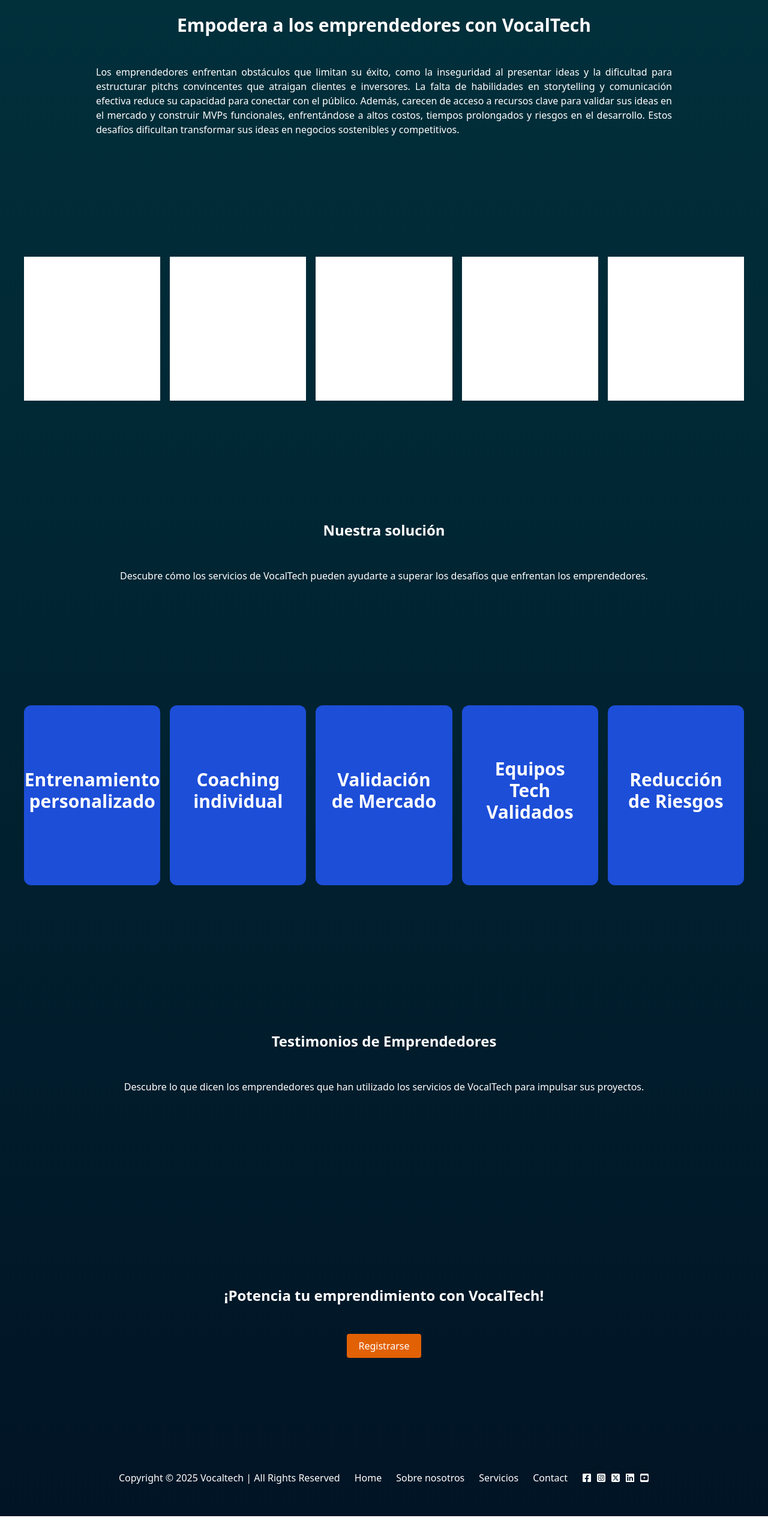
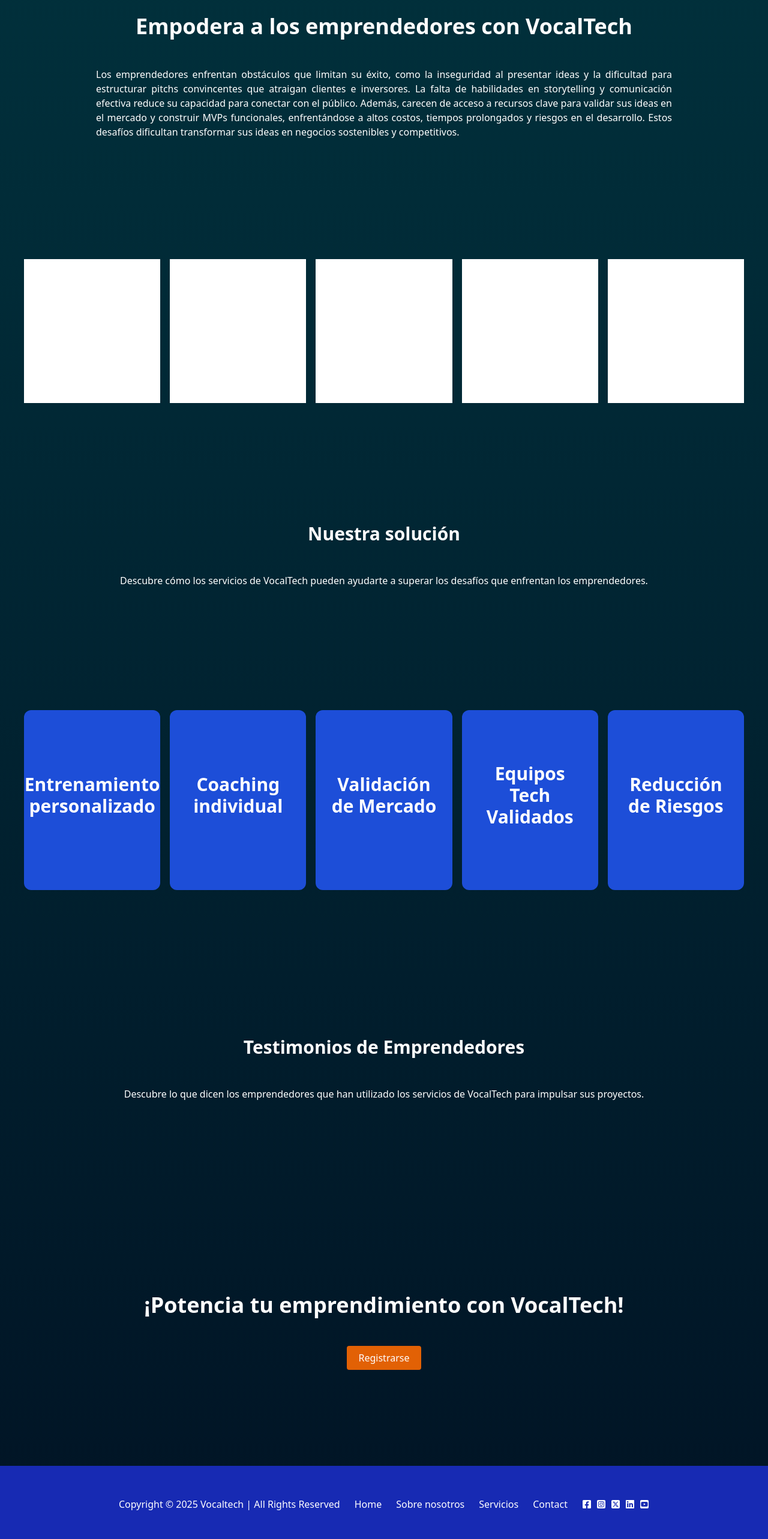
Before and after one commit to No-Country-simulation/h4-02-vocaltech, a React (Vite) app in the folder front/: page /emprendedores in a window 1280 px wide. Shown: the part 214-2780 px from the top of the page at 60% size. Before the commit the page ends 2742 px from the top, so only its background shows below. Built offline with nearby package versions, Linux system fonts and the light colour scheme.

Commit message:
fix footer style

```diff
--- a/front/src/components/Footer.tsx
+++ b/front/src/components/Footer.tsx
@@ -7,7 +7,7 @@ import { FaSquareInstagram, FaSquareXTwitter, FaLinkedin, FaSquareYoutube } from
 
 const Footer = () => {
     return (
-        <div className='flex flex-col justify-center items-center h-16 gap-4  text-white pt-10 pb-16 mm:flex-row'>
+        <div className='flex flex-col bg-azul_claro justify-center items-center h-16 gap-4 text-white py-16 mm:flex-row'>
             <div>
                 <p>Copyright © 2025 Vocaltech | All Rights Reserved</p>
             </div>
--- a/front/src/pages/entrepreneurs/entrepreneurs.tsx
+++ b/front/src/pages/entrepreneurs/entrepreneurs.tsx
@@ -15,7 +15,7 @@ const entrepreneurs = () => {
   return (
     <div className="bcbody flex flex-col">
       <div className="flex flex-col justify-center items-center p-20 lg:p-40">
-        <h1 className="font-bold text-center text-3xl mb-12">
+        <h1 className="font-bold text-center text-3xl mb-12 md:text-4xl">
           Empodera a los emprendedores con VocalTech
         </h1>
         <p className="text-justify">
@@ -32,7 +32,7 @@ const entrepreneurs = () => {
       </div>
       <Carrousel />
       <div className="flex flex-col justify-center items-center p-20 lg:p-40">
-        <h4 className="font-bold text-center text-2xl mb-12">
+        <h4 className="font-bold text-center text-2xl mb-12 md:text-3xl">
           Nuestra solución
         </h4>
         <p className="text-justify">
@@ -71,7 +71,7 @@ Ideal para presentaciones de pitch y captación de inversores."
         />
       </div>
       <div className="flex flex-col justify-center items-center p-20 lg:p-40">
-        <h4 className="font-bold text-center text-2xl mb-12">
+        <h4 className="font-bold text-center text-2xl mb-12 md:text-3xl">
           Testimonios de Emprendedores
         </h4>
         <p className="text-justify">
@@ -85,14 +85,14 @@ Ideal para presentaciones de pitch y captación de inversores."
         </div>
       </div>
       <div className="flex flex-col justify-center items-center p-20 lg:p-40">
-        <h3 className="font-bold text-center text-2xl mb-12">
+        <h3 className="font-bold text-center text-2xl mb-12 md:text-4xl">
           ¡Potencia tu emprendimiento con VocalTech!
         </h3>
         <button className="bg-anaranjado px-5 py-2 rounded text-white hover:brightness-110 transition">
           Registrarse
         </button>
       </div>
-      <div className="bg-azul-claro">
+      <div className="bg-azul_claro">
         <Footer />
       </div>
     </div>
```
